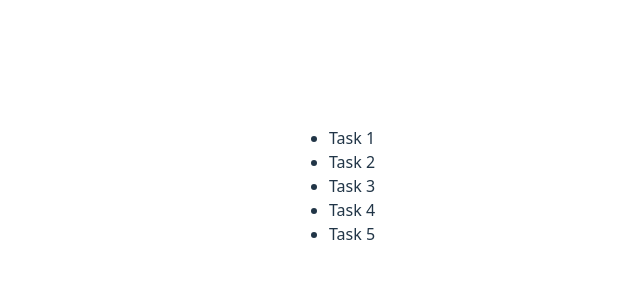
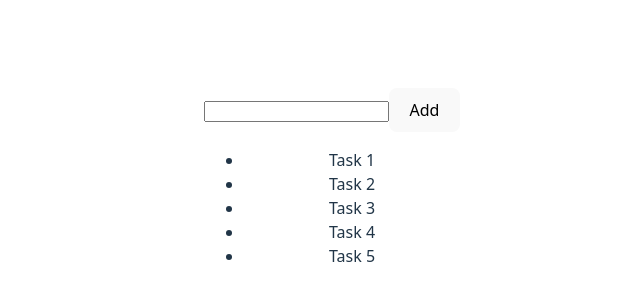
Before and after one commit to Romeomudloffar12/32-pbk-uts-233510926, a Vue app: page / in a window 1280 px wide. Shown: the part 214-514 px from the top of the page, without its empty margins (308-948 px from the left). Built offline with nearby package versions, Linux system fonts and the light colour scheme.

Commit message:
input new task

```diff
--- a/src/App.vue
+++ b/src/App.vue
@@ -28,10 +28,27 @@ const listTask = ref([
     completed: false
   },
 ])
+const newTask = ref('')
+
+const addTask = () => {
+  if (newTask.value === '') {
+    console.log('Please enter a task')
+    return
+  }
+  listTask.value.push({
+    id: listTask.value.length + 1,
+    title: newTask.value,
+    completed: false
+  })
+  newTask.value = ''
+}
+
 </script>
 
 <template>
   <div>
+    <input type="text" v-model="newTask" @keyup.enter="addTask">
+    <button @click="addTask">Add</button>
     <ul>
       <li v-for="task in listTask" :key="task.id">
         {{ task.title }}
```
